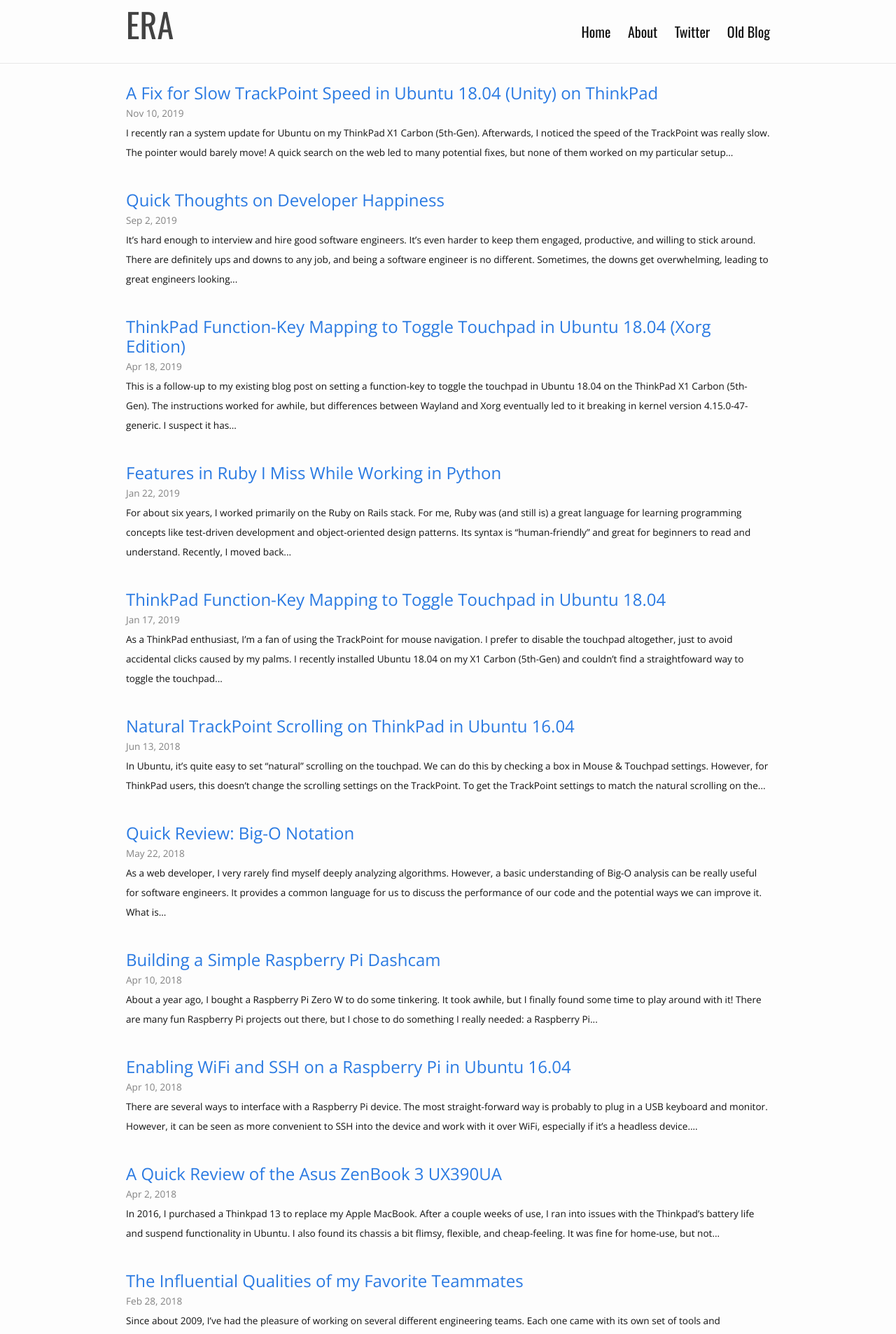
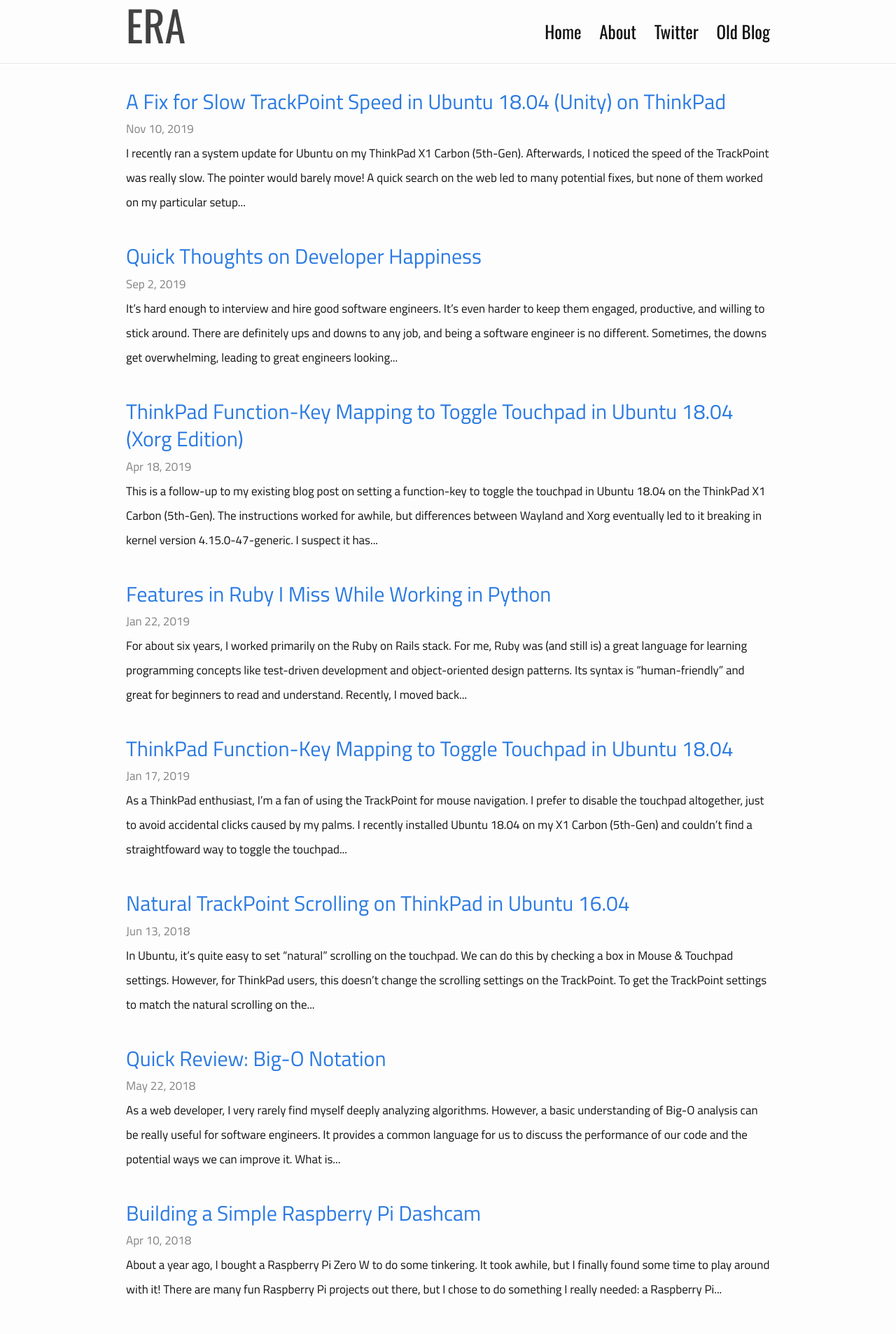
Before and after one commit to era86/era86.github.io, a Jekyll site: the page built from index.html, in a window 1280 px wide. Shown: the top 1907 px of the page at 70% size. Built offline with Jekyll 4.4.1, drawn with Linux system fonts in a browser that asks for light colours.

Commit message:
Fix CSS issues

```diff
--- a/_sass/_base.scss
+++ b/_sass/_base.scss
@@ -17,10 +17,18 @@ body {
     font-family: $base-font-family;
     font-size: $base-font-size;
     line-height: $base-line-height;
-    font-weight: 300;
+    font-weight: 400;
     color: $text-color;
     background-color: $background-color;
     -webkit-text-size-adjust: 100%;
+
+  @include media-query($on-palm) {
+    font-size: $base-font-size * 0.80;
+  }
+}
+
+strong {
+    font-weight: 700;
 }
 
 
@@ -80,7 +88,8 @@ li {
  * Headings
  */
 h1, h2, h3, h4, h5, h6 {
-    font-weight: 400;
+    font-weight: 700;
+    line-height: $base-line-height * 0.75;
     margin-top: $base-line-height;
 }
 
--- a/_sass/_posts.scss
+++ b/_sass/_posts.scss
@@ -44,8 +44,8 @@
 .post-title {
     font-size: $large-font-size * 1.25;
 
-    @include media-query($on-laptop) {
-        //font-size: 36px;
+    @include media-query($on-palm) {
+      font-size: $large-font-size;
     }
 }
 
--- a/css/main.scss
+++ b/css/main.scss
@@ -3,14 +3,14 @@
 ---
 @charset "utf-8";
 
-@import url(http://fonts.googleapis.com/css?family=Open+Sans);
+@import url(http://fonts.googleapis.com/css?family=Titillium+Web);
 @import url(http://fonts.googleapis.com/css?family=Oswald);
 
 // Our variables
 $header-font-family: 'Oswald',sans-serif;
 
-$base-font-family: 'Open Sans',sans-serif;
-$base-font-size:   16px;
+$base-font-family: 'Titillium Web',sans-serif;
+$base-font-size:   20px;
 $small-font-size:  $base-font-size * 0.85;
 $large-font-size:  $base-font-size * 1.5;
 $base-line-height: 1.75em;
```
